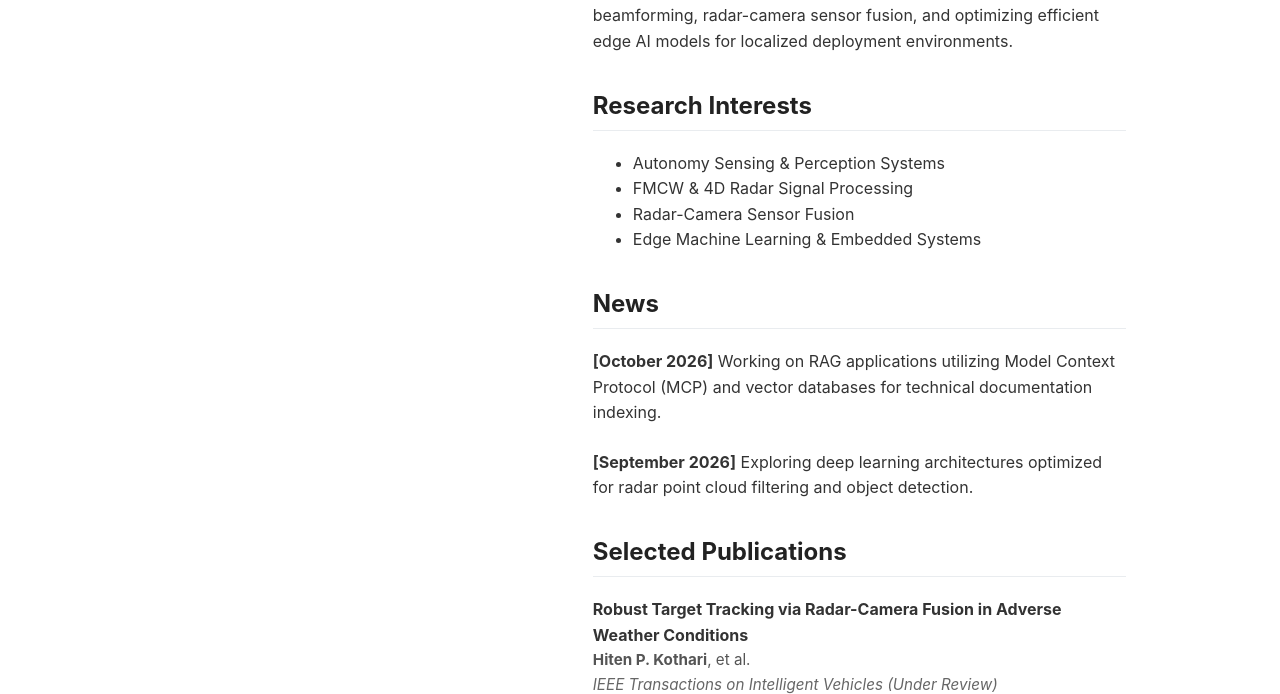
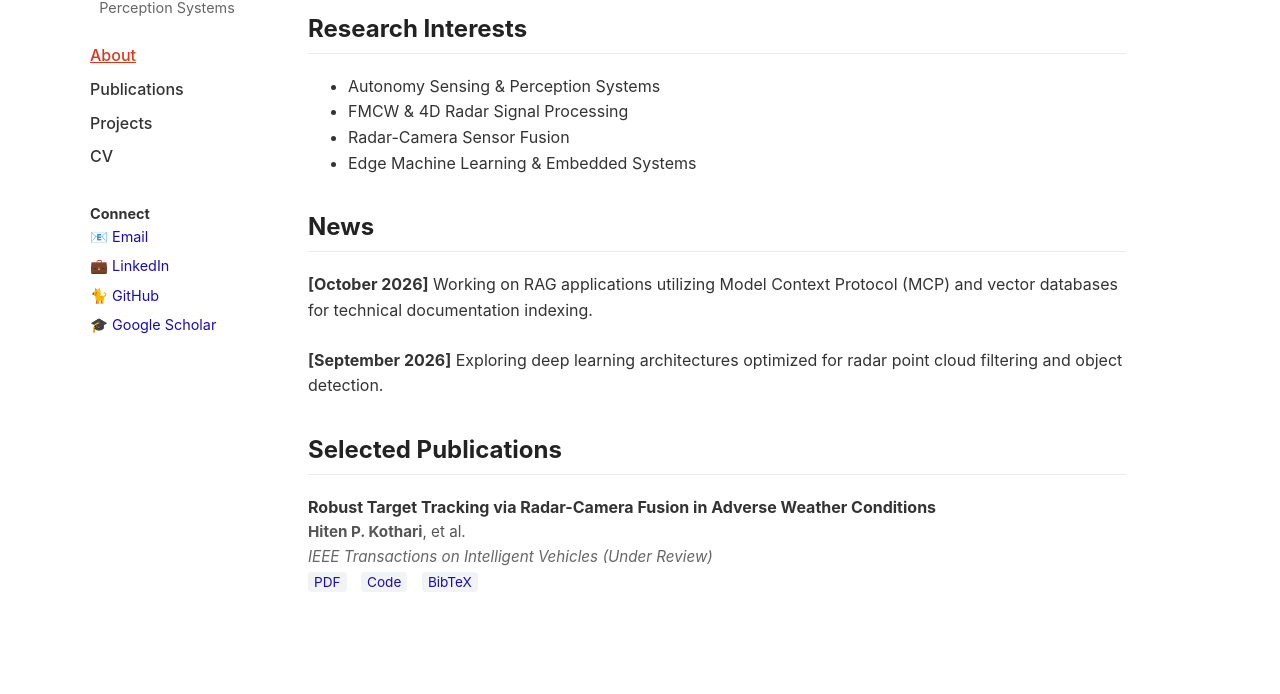
Before and after one commit to hitenkothari/hitenkothari.github.io, a plain HTML site: page index.html in a window 1280 px wide. Shown: the part 316-1010 px from the top of the page. After the commit the page ends 983 px from the top, so only its background shows below. Drawn offline with Linux system fonts and the light colour scheme.

Commit message:
Fix sidebar tag in index.html

```diff
--- a/index.html
+++ b/index.html
@@ -10,7 +10,7 @@
 
 <div class="wrapper">
     <!-- Sidebar -->
-    </aside> class="sidebar">
+    <aside> class="sidebar">
         <div class="author-profile">
             <div class="author-avatar">
                 <!-- Replace with your actual photo path -->
```
